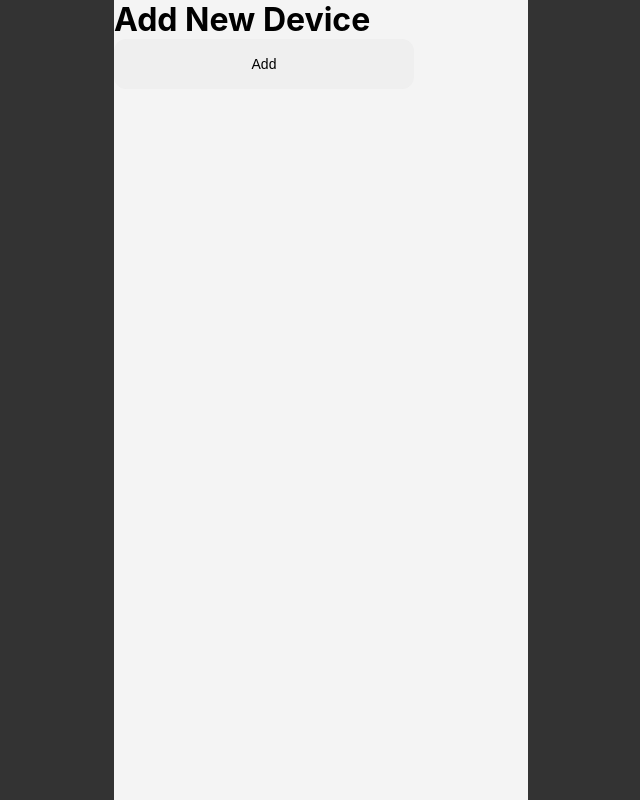
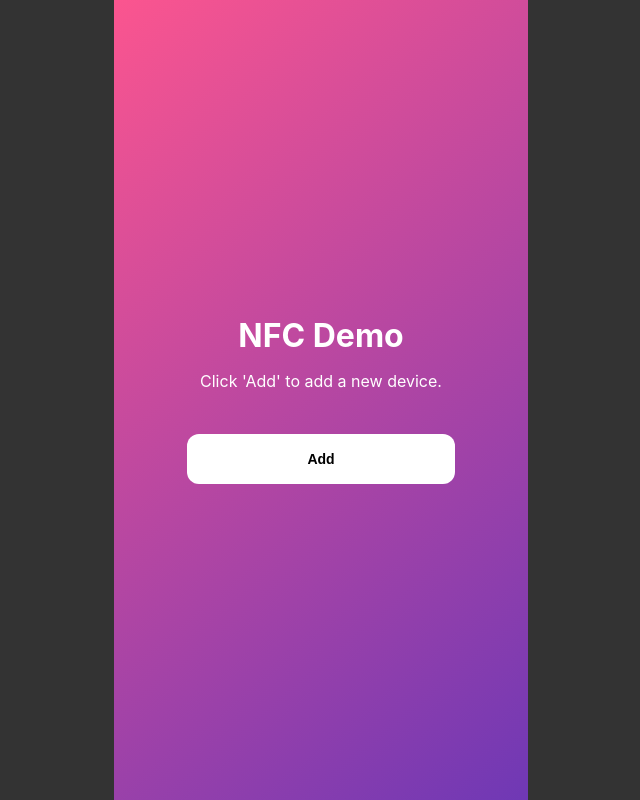
Before and after one commit to timothyac/react-add-device, a React (Create React App) app: page / in a window 1280 px wide. Shown: the whole page, without its empty margins (319-959 px from the left). Built offline with nearby package versions, Linux system fonts and the light colour scheme.

Commit message:
Styled the page and header

```diff
--- a/src/App.jsx
+++ b/src/App.jsx
@@ -3,21 +3,24 @@ import { CSSTransition } from "react-transition-group";
 
 import { ReactComponent as CloseBtn } from "./assets/close.svg";
 
-function App() {
+const App = () => {
   const [modal, setModal] = useState(false);
 
   return (
     <div className="app">
       <div className="phone">
-        <h1>Add New Device</h1>
-        <button className="button" onClick={() => setModal(true)}>
-          Add
-        </button>
+        <div className="centerpiece">
+          <h1>NFC Demo</h1>
+          <p>Click 'Add' to add a new device.</p>
+          <button className="button" onClick={() => setModal(true)}>
+            Add
+          </button>
+        </div>
       </div>
       {modal && <Modal setModal={setModal} />}
     </div>
   );
-}
+};
 
 const Modal = ({ setModal }) => {
   const [activeScreen, setActiveScreen] = useState("add");
--- a/src/index.scss
+++ b/src/index.scss
@@ -1,3 +1,5 @@
+@import url("https://fonts.googleapis.com/css2?family=Inter:wght@400;700&display=swap");
+
 * {
   margin: 0;
   padding: 0;
@@ -20,9 +22,9 @@ body {
   -moz-osx-font-smoothing: grayscale;
 }
 
-code {
-  font-family: source-code-pro, Menlo, Monaco, Consolas, "Courier New",
-    monospace;
+h1 {
+  font-family: -apple-system, "Inter", sans-serif;
+  font-weight: 400;
 }
 
 .app {
@@ -42,8 +44,43 @@ code {
 
 .phone {
   position: relative;
-  background-color: #f4f4f4;
+  display: flex;
+  justify-content: center;
+  align-items: center;
+
+  background: rgb(251, 85, 143);
+  background: linear-gradient(
+    140deg,
+    rgba(251, 85, 143, 1) 0%,
+    rgba(111, 56, 181, 1) 100%
+  );
   @include width-height;
+}
+
+.centerpiece {
+  display: flex;
+  flex-direction: column;
+  justify-content: center;
+  align-items: center;
+  border-radius: 2rem;
+  height: 200px;
+  width: 300px;
+  padding: 1rem;
+  color: #fff;
+
+  h1 {
+    font-weight: 700;
+  }
+
+  p {
+    margin-top: 1rem;
+  }
+
+  .button {
+    margin-top: auto;
+    background-color: #fff;
+    font-weight: 600;
+  }
 }
 
 .modal-bg {
@@ -78,6 +115,10 @@ code {
 .modal-header {
   text-align: center;
   user-select: none;
+
+  h1 {
+    color: #929194;
+  }
 }
 
 .modal-content {
```
